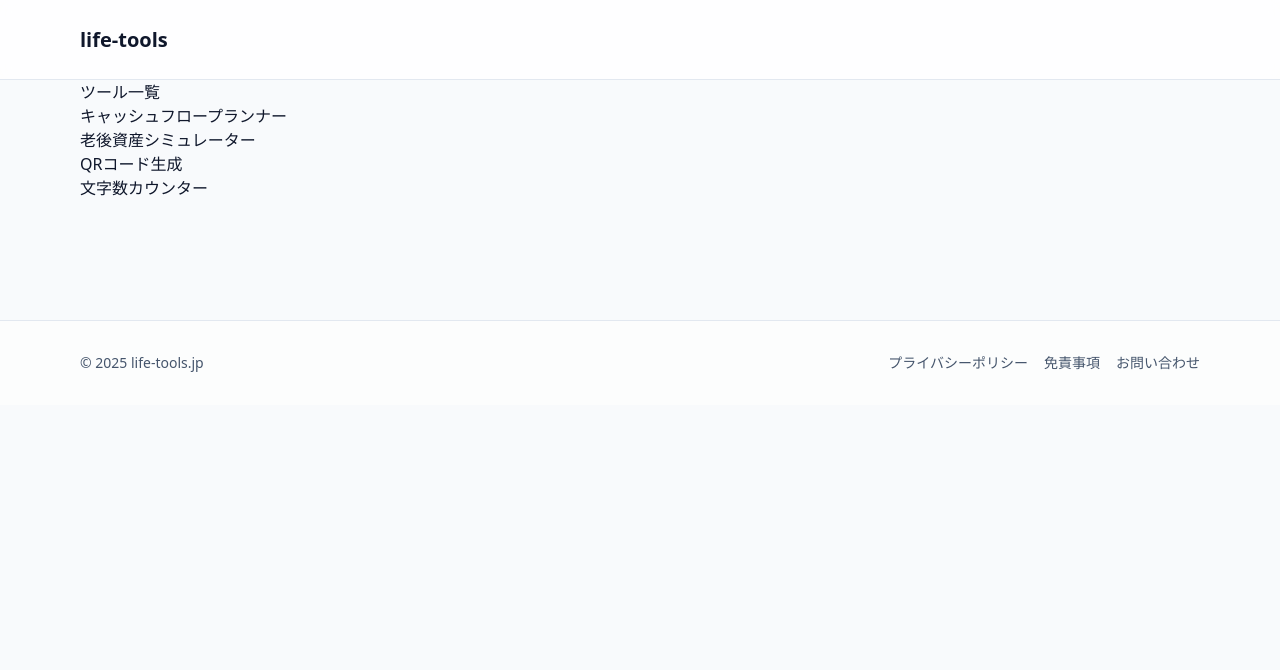
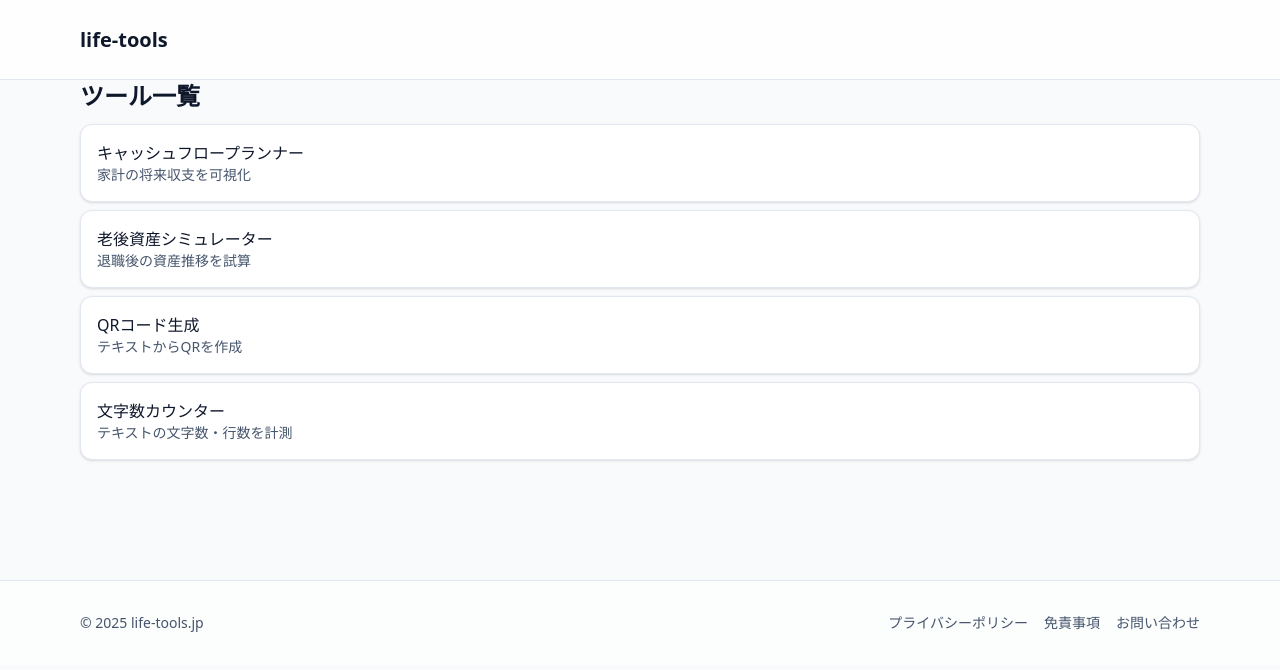
Before and after one commit to usefultool250818-afk/life-tools, a Next.js app: page /tools in a window 1280 px wide. Shown: the top 670 px of the page. Built offline with nearby package versions, Linux system fonts and the light colour scheme.

Commit message:
tools index page edit

```diff
--- a/src/app/(site)/tools/page.tsx
+++ b/src/app/(site)/tools/page.tsx
@@ -1,13 +1,26 @@
 export default function ToolsIndex() {
+  const tools = [
+    { href: "/tools/cashflow-planner", title: "キャッシュフロープランナー", desc: "家計の将来収支を可視化" },
+    { href: "/tools/rougo-shisan-simulator", title: "老後資産シミュレーター", desc: "退職後の資産推移を試算" },
+    { href: "/tools/qr-generator", title: "QRコード生成", desc: "テキストからQRを作成" },
+    { href: "/tools/moji-counter", title: "文字数カウンター", desc: "テキストの文字数・行数を計測" },
+  ] as const;
+
   return (
-    <>
-      <h1>ツール一覧</h1>
-      <ul>
-        <li><a href="/tools/cashflow-planner">キャッシュフロープランナー</a></li>
-        <li><a href="/tools/rougo-shisan-simulator">老後資産シミュレーター</a></li>
-        <li><a href="/tools/qr-generator">QRコード生成</a></li>
-        <li><a href="/tools/moji-counter">文字数カウンター</a></li>
-      </ul>
-    </>
+    <div className="space-y-3">
+      <h2 className="text-2xl font-bold">ツール一覧</h2>
+      <div className="grid gap-2">
+        {tools.map((t) => (
+          <a
+            key={t.href}
+            href={t.href}
+            className="block rounded-xl border border-slate-200 bg-white p-4 shadow-sm hover:shadow-md transition"
+          >
+            <h3 className="font-medium">{t.title}</h3>
+            <p className="text-sm text-slate-600">{t.desc}</p>
+          </a>
+        ))}
+      </div>
+    </div>
   );
 }
```
